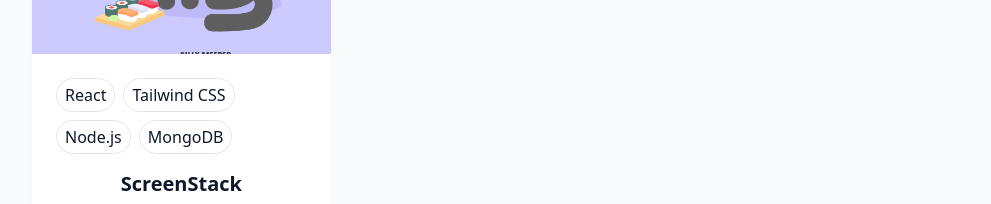
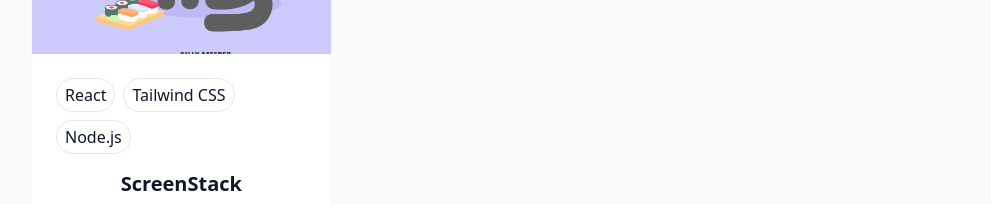
Before and after one commit to Dennisdude/MyPortfolio, a React (Vite) app: page / in a window 1280 px wide. Shown: the part 3020-3224 px from the top of the page, without its empty margins (128-1119 px from the left). Built offline with nearby package versions, Linux system fonts and the light colour scheme.

Commit message:
Update ScreenStack project in ProjectsSection

```diff
--- a/src/components/ProjectsSection.jsx
+++ b/src/components/ProjectsSection.jsx
@@ -6,7 +6,7 @@
         title: "ScreenStack",
         description: "A beautiful Watchlist landing page app using React and Tailwind.",
         image: "/projects/cat.png",
-        tags: ["React", "Tailwind CSS", "Node.js", "MongoDB"],
+        tags: ["React", "Tailwind CSS", "Node.js"],
         demoUrl: "#",
         githubUrl: "#",
     },
```
